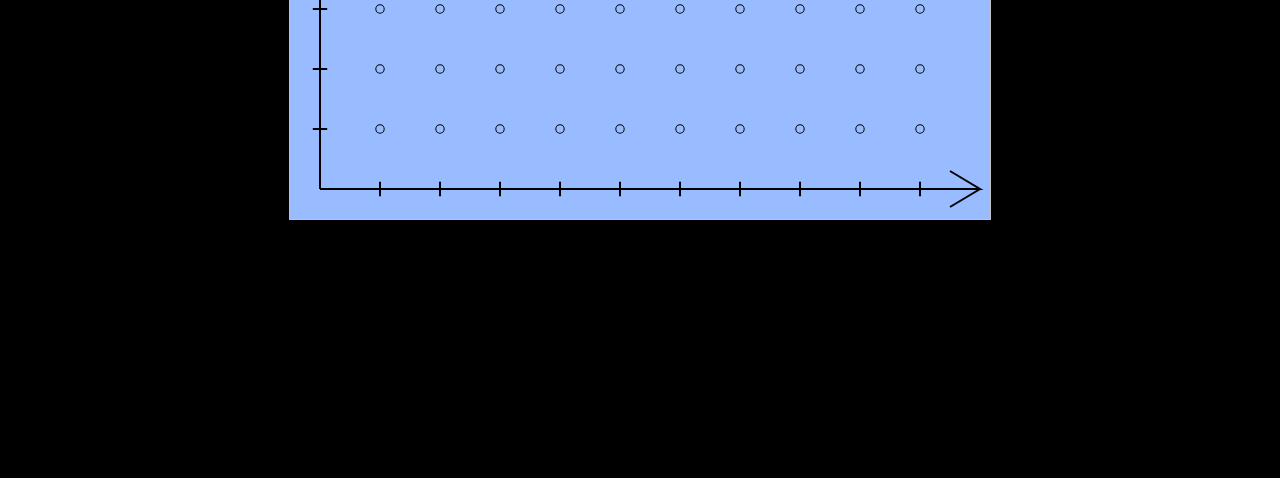
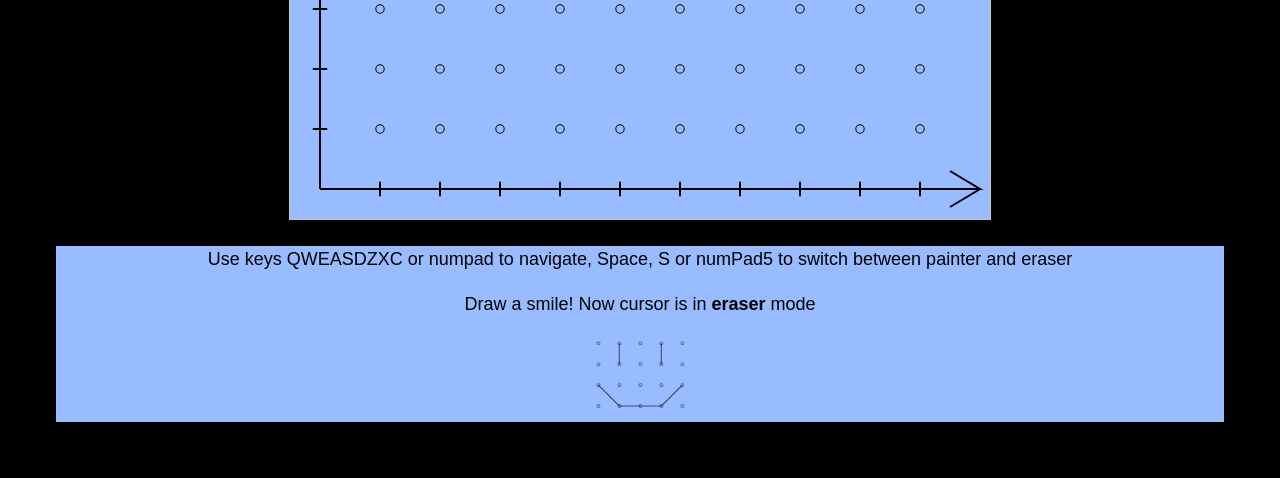
Before and after one commit to Sergey-Tsaplin/sert.one, a PHP site: page /dots-game/index.html in a window 1280 px wide. Shown: the part 538-1016 px from the top of the page. Before the commit the page ends 758 px from the top, so only its background shows below. Run offline with PHP 8.4, Linux system fonts and the light colour scheme.

Commit message:
dots: add status

```diff
--- a/dots-game/index.css
+++ b/dots-game/index.css
@@ -11,3 +11,7 @@ body {
 #canvas {
     background-color: #9bf;
 }
+
+#manual {
+    background-color: #9bf;
+}
--- a/dots-game/index.html
+++ b/dots-game/index.html
@@ -1,4 +1,4 @@
-<!doctype html>
+<!DOCTYPE html>
 <html lang="en">
 <head>
   <title>This is the title of the webpage!</title>
@@ -8,9 +8,14 @@
 
 <!--<h1>--><?php //echo "Hello World" ?><!--</h1>-->
 
-<canvas id="canvas" width="700" height="700" style="border:1px solid #c3c3c3;">
+ <canvas id="canvas" width="700" height="700" style="border:1px solid #c3c3c3;">
     Your browser does not support the canvas element.
 </canvas>
+<div id="manual">
+  <p>Use keys QWEASDZXC or numpad to navigate, Space, S or numPad5 to switch between painter and eraser</p>
+  <p id="status">Draw a smile!</p>
+  <img width="100" src="data/smile.png" alt="Smile image" id="smile-image">
+</div>
 
 <script type="text/javascript" src="scripts/classes.js"></script>
 <script type="text/javascript" src="scripts/main.js"></script>
--- a/dots-game/scripts/main.js
+++ b/dots-game/scripts/main.js
@@ -47,16 +47,23 @@ function redraw() {
 
     table.forEachLine((point1, point2) => { drawer.drawPath([point1, point2]); });
 
+    let same = false;
+
     if (smile.length === table.lines.length) {
         const len = smile.length;
         table.lines.sort(Line.cmp);
         let diff = [];
         for (let i = 0; i < len; i++) { diff.push(table.lines[i].sub(smile[i])); }
-        let same = true;
+        same = true;
         for (let i = 1; i < len; i++) { same &= Line.isSame(diff[i], diff[i - 1]); }
-        if (same) {
-            console.log("CONGRATULATIONS! YOU DREW A PERFECT SMILE!");
-        }
+    }
+
+    if (same) {
+        console.log("CONGRATULATIONS! YOU DREW A PERFECT SMILE!");
+        document.getElementById("status").innerHTML = "CONGRATULATIONS! YOU DREW A PERFECT SMILE!"
+    } else {
+        document.getElementById("status").innerHTML = "Draw a smile! Now cursor is in <strong>"
+            + (pointer.isDrawing ? "painter" : "eraser") + "</strong> mode"
     }
 }
 
```
Also changed, not shown: dots-game/data/smile.png (added).
